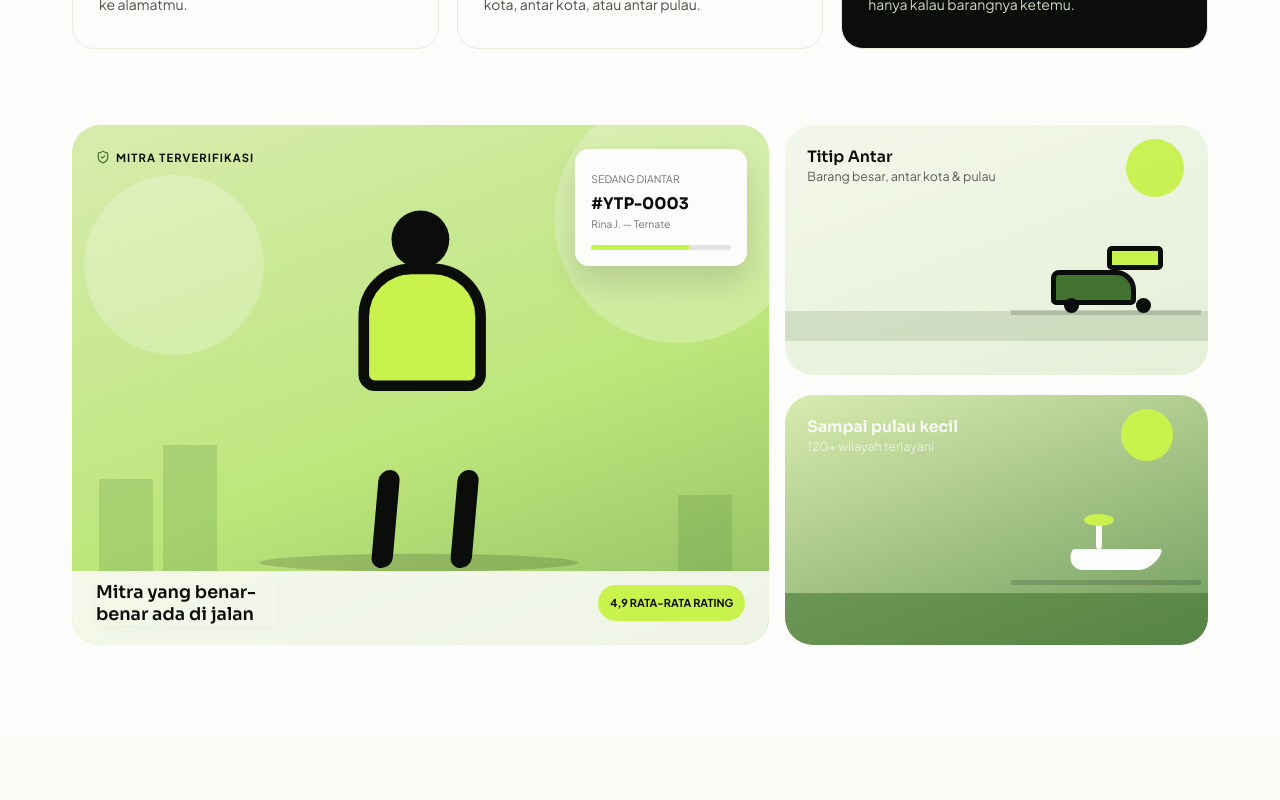
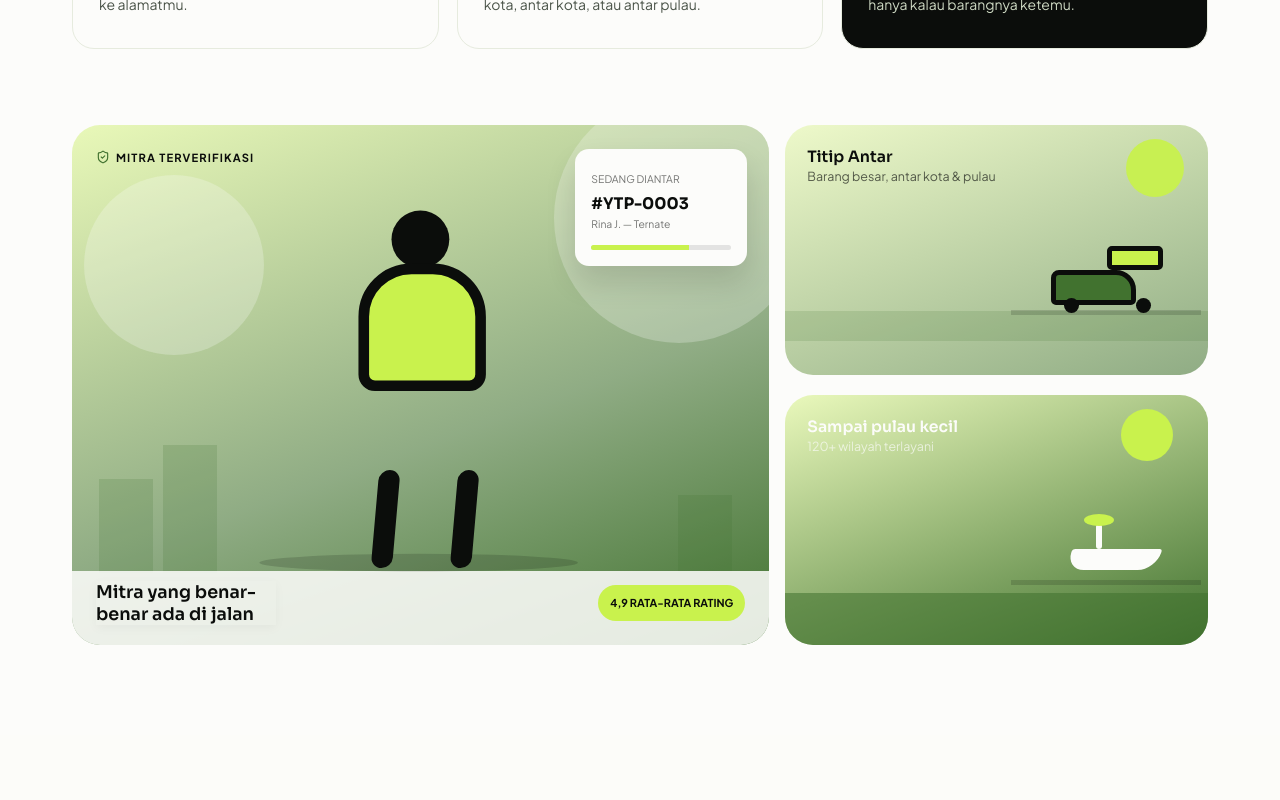
Before and after one commit to aqwanalidaud25-gif/Yatiptip, a React app: page / in a window 1280 px wide. Shown: the part 800-1600 px from the top of the page. Built offline with nearby package versions, Linux system fonts and the light colour scheme; the HTML template or start-up script is replaced by a standard one.

Commit message:
update index.css and README.md

```diff
--- a/src/index.css
+++ b/src/index.css
@@ -435,3 +435,12 @@ h1, h2, h3 { font-family: var(--font-heading); }
   .yt-stats { grid-template-columns: repeat(2, minmax(0, 1fr)); }
   .yt-login-page__form-panel { padding: 0; }
 }
+
+/* Reference palette alignment. */
+.yt-top-flow { background: radial-gradient(ellipse 90% 58% at 50% 0%, rgba(201, 242, 77, .18) 0%, rgba(252, 252, 250, .86) 54%, var(--color-light) 100%); }
+.yt-showcase__lead { background: linear-gradient(160deg, rgba(201, 242, 77, .38) 0%, rgba(65, 114, 47, .58) 58%, var(--color-accent) 100%); }
+.yt-route-card { background: linear-gradient(160deg, rgba(201, 242, 77, .28), rgba(65, 114, 47, .58)); }
+.yt-route-card--boat { background: linear-gradient(160deg, rgba(201, 242, 77, .36), var(--color-accent)); }
+.yt-why, .yt-coverage { background: rgba(252, 252, 250, .72); }
+.yt-how { background: radial-gradient(ellipse 45% 65% at 12% 100%, rgba(201, 242, 77, .2) 0%, rgba(252, 252, 250, .72) 46%, transparent 78%), var(--color-light); }
+.yt-cta { background: linear-gradient(120deg, var(--color-primary) 0%, rgba(65, 114, 47, .58) 55%, var(--color-accent) 100%); }
```
Also changed, not shown: 1 other file (tests, documents, lock files or other folders).
